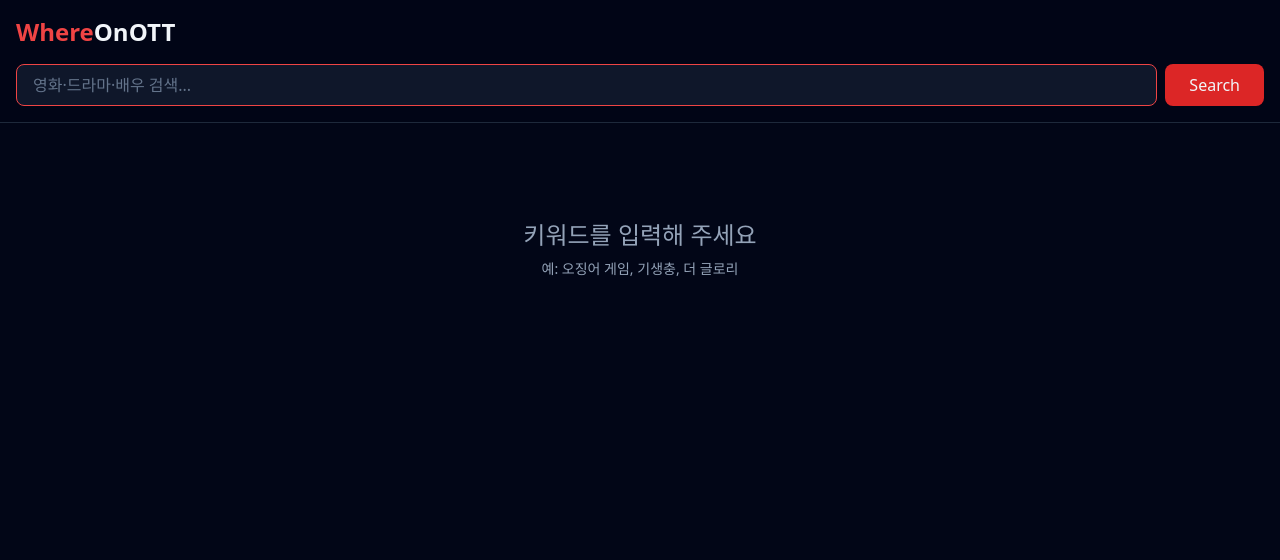
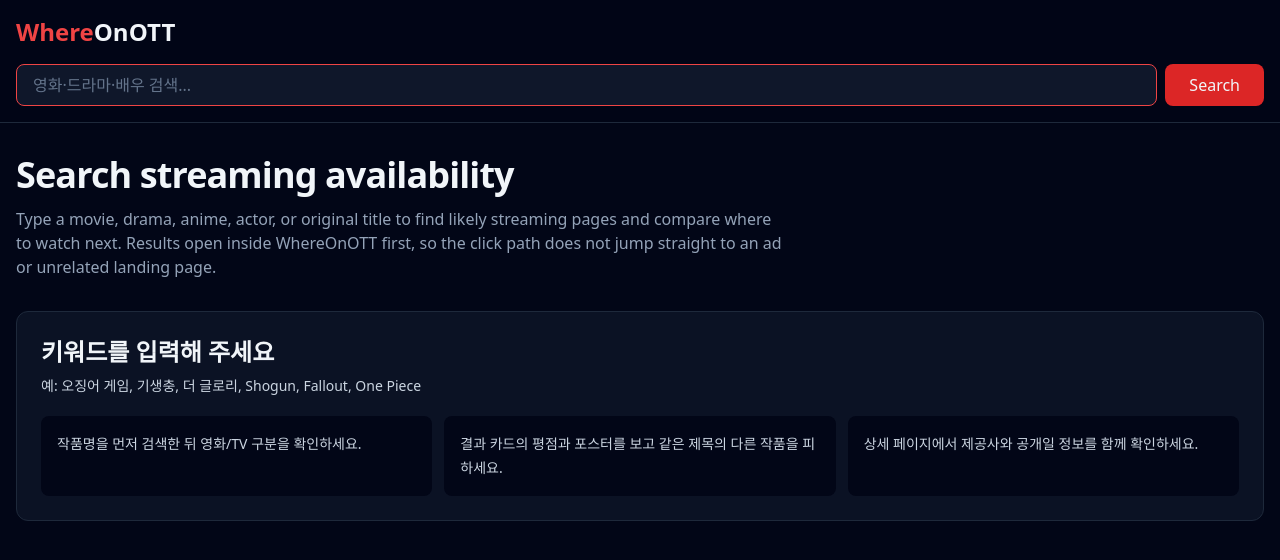
Before and after one commit to Kimchanghee/whereonott-online, a Next.js app: page /en/search in a window 1280 px wide. Shown: the top 560 px of the page. Built offline with nearby package versions, Linux system fonts and the light colour scheme.

Commit message:
Improve UX content and thin pages

```diff
--- a/src/app/[locale]/[type]/page.tsx
+++ b/src/app/[locale]/[type]/page.tsx
@@ -17,6 +17,21 @@ const TYPE_LABEL: Record<string, string> = {
   upcoming: 'Coming soon',
 };
 
+const TYPE_GUIDE: Record<string, { intro: string; checks: string[] }> = {
+  movie: {
+    intro: 'Use this movie board to scan theatrical releases, streaming originals, and library titles before opening a detail page. The cards stay internal first so users can compare titles instead of being pushed into an external ad click.',
+    checks: ['Confirm the release year when titles are reused.', 'Open the detail page before choosing a provider.', 'Use search for local-language titles that do not appear in the weekly trend list.']
+  },
+  tv: {
+    intro: 'Use this TV board for current drama, reality, anime, and documentary series. Series pages need a little more context than a poster, so the list keeps rating and title signals visible before the next click.',
+    checks: ['Check whether the title is a series or a special episode.', 'Compare the original title with the local title.', 'Use search when a new season has not entered trending data yet.']
+  },
+  upcoming: {
+    intro: 'Use the coming-soon board to plan watchlists before release. Upcoming availability can change quickly, so this page is designed as an internal discovery step rather than a thin outbound link list.',
+    checks: ['Treat dates as early signals until the provider confirms them.', 'Recheck the detail page near release week.', 'Search by original title if the local title has not been announced.']
+  }
+};
+
 export default async function MediaListPage({ params }: Props) {
   const { locale, type } = await params;
   if (!SUPPORTED_LOCALES.includes(locale as any) || !TYPE_LABEL[type]) notFound();
@@ -25,6 +40,7 @@ export default async function MediaListPage({ params }: Props) {
   const items = type === 'upcoming'
     ? await getUpcoming(locale as any).catch(() => [])
     : await getTrending(type as 'movie' | 'tv', 'week', locale as any).catch(() => []);
+  const guide = TYPE_GUIDE[type];
 
   return (
     <main className="min-h-screen bg-slate-950 text-slate-100">
@@ -38,6 +54,15 @@ export default async function MediaListPage({ params }: Props) {
       <section className="container mx-auto max-w-7xl px-4 py-10">
         <h1 className="text-4xl font-bold tracking-tight">{TYPE_LABEL[type]}</h1>
         <p className="mt-3 text-slate-400">Browse current streaming availability and trending titles.</p>
+
+        <section className="mt-6 grid gap-4 rounded-xl border border-slate-800 bg-slate-900/70 p-5 md:grid-cols-[1.3fr_1fr]">
+          <p className="text-sm leading-6 text-slate-300">{guide.intro}</p>
+          <ul className="space-y-2 text-sm leading-6 text-slate-400">
+            {guide.checks.map((check) => (
+              <li key={check}>- {check}</li>
+            ))}
+          </ul>
+        </section>
 
         <div className="mt-6 grid grid-cols-2 gap-3 sm:grid-cols-3 md:grid-cols-5 lg:grid-cols-6">
           {items.map((item: any) => {
--- a/src/app/[locale]/search/page.tsx
+++ b/src/app/[locale]/search/page.tsx
@@ -50,14 +50,30 @@ export default async function SearchPage({ params, searchParams }: Props) {
       </header>
 
       <section className="container mx-auto max-w-7xl px-4 py-8">
+        <div className="mb-8 max-w-3xl">
+          <h1 className="text-4xl font-bold tracking-tight">Search streaming availability</h1>
+          <p className="mt-3 text-slate-400">
+            Type a movie, drama, anime, actor, or original title to find likely streaming pages and compare where to watch next.
+            Results open inside WhereOnOTT first, so the click path does not jump straight to an ad or unrelated landing page.
+          </p>
+        </div>
         {q.trim() === '' ? (
-          <div className="text-center py-16 text-slate-400">
-            <p className="text-2xl">키워드를 입력해 주세요</p>
-            <p className="mt-2 text-sm">예: 오징어 게임, 기생충, 더 글로리</p>
+          <div className="rounded-xl border border-slate-800 bg-slate-900/70 p-6 text-slate-300">
+            <p className="text-2xl font-semibold text-slate-100">키워드를 입력해 주세요</p>
+            <p className="mt-2 text-sm">예: 오징어 게임, 기생충, 더 글로리, Shogun, Fallout, One Piece</p>
+            <ul className="mt-5 grid gap-3 text-sm leading-6 md:grid-cols-3">
+              <li className="rounded-lg bg-slate-950 p-4">작품명을 먼저 검색한 뒤 영화/TV 구분을 확인하세요.</li>
+              <li className="rounded-lg bg-slate-950 p-4">결과 카드의 평점과 포스터를 보고 같은 제목의 다른 작품을 피하세요.</li>
+              <li className="rounded-lg bg-slate-950 p-4">상세 페이지에서 제공사와 공개일 정보를 함께 확인하세요.</li>
+            </ul>
           </div>
         ) : results.length === 0 ? (
-          <div className="text-center py-16 text-slate-400">
-            <p className="text-2xl">"{q}"에 대한 결과 없음</p>
+          <div className="rounded-xl border border-slate-800 bg-slate-900/70 p-6 text-slate-300">
+            <p className="text-2xl font-semibold text-slate-100">"{q}"에 대한 결과 없음</p>
+            <p className="mt-3 text-sm leading-6">
+              한국어 제목이 없으면 원제, 배우 이름, 시즌명, 또는 짧은 핵심 단어로 다시 검색해 보세요.
+              오래된 작품은 국가별 제공권이 자주 바뀌므로 검색어를 바꿔 확인하는 편이 정확합니다.
+            </p>
           </div>
         ) : (
           <>
```
Also changed, not shown: reports/2026-05-17.md (added, +10 -0 lines).
